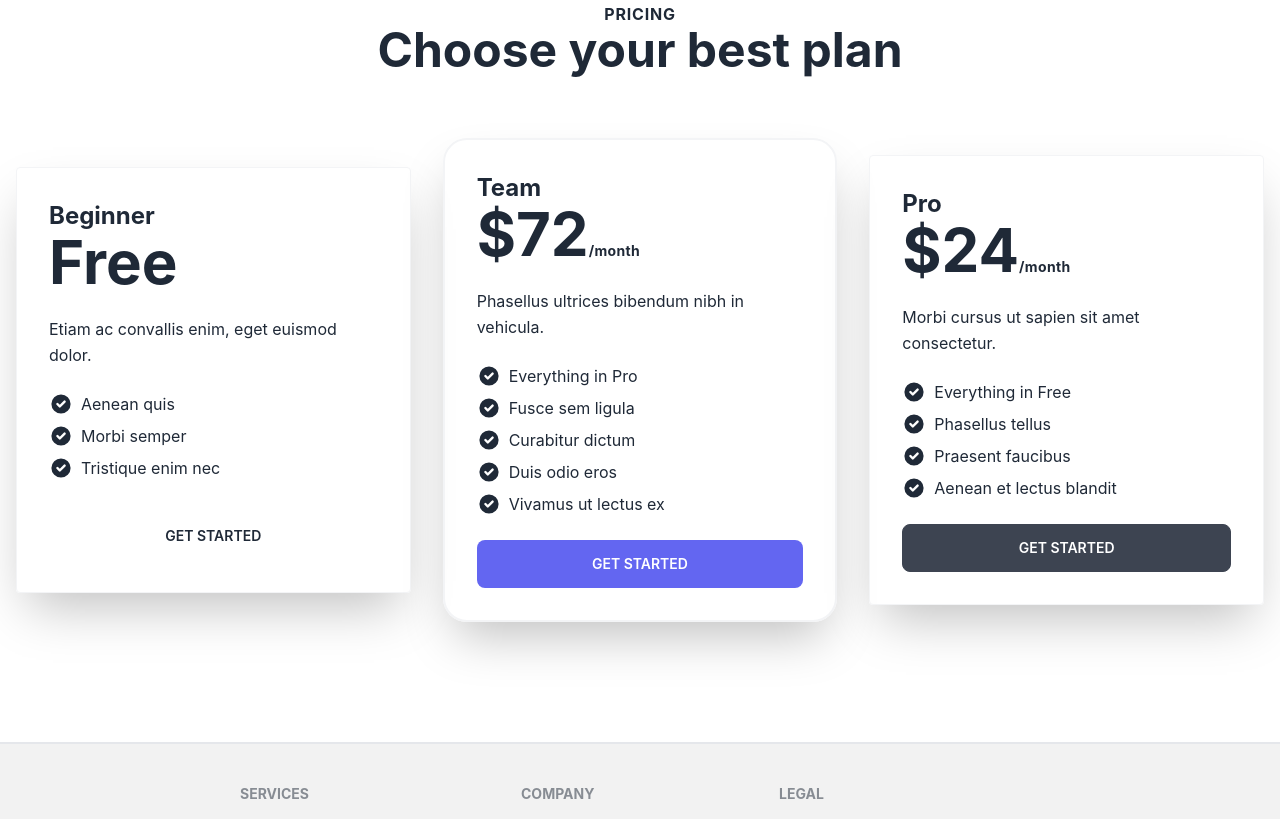
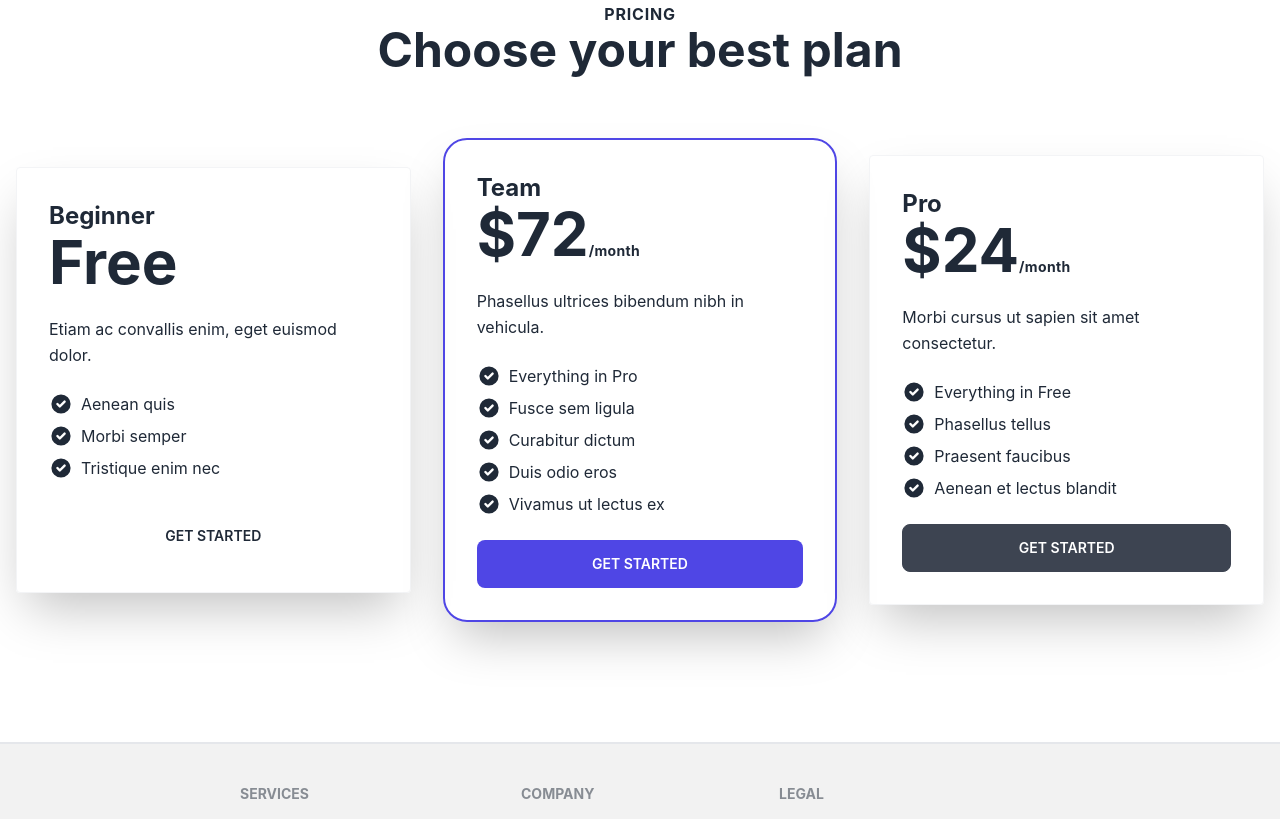
Before and after one commit to Agusmac/TailwindTest, a Next.js app: page / in a window 1280 px wide. Shown: the part 740-1559 px from the top of the page. Built offline with nearby package versions, Linux system fonts and the light colour scheme.

Commit message:
Update PricingMamba.js

```diff
--- a/components/PricingMamba.js
+++ b/components/PricingMamba.js
@@ -45,8 +45,8 @@ const PricingMamba = () => {
                     </div>
 
                     {/*  */}
-                    <div className="w-full mb-8 sm:px-4 md:w-1/2 lg:w-1/3 lg:mb-0">
-                        <div className="p-6 space-y-6 rounded-3xl sm:p-8 border-gray-100 m-auto border-2 shadow-lg  md:shadow-2xl">
+                    <div className="w-11/12 m-auto  mb-8 sm:px-4 md:w-1/2 lg:w-1/3 lg:mb-0  ">
+                        <div className="p-6 space-y-6 rounded-3xl sm:p-8 border-indigo-600 m-auto border-2 shadow-lg  md:shadow-2xl">
                             <div className="space-y-2">
                                 <h4 className="text-2xl font-bold">Team</h4>
                                 <span className="text-6xl font-bold">$72
@@ -86,7 +86,7 @@ const PricingMamba = () => {
                                     <span>Vivamus ut lectus ex</span>
                                 </li>
                             </ul>
-                            <button type="button" className="btn w-full  bg-indigo-500 border-none">Get Started</button>
+                            <button type="button" className="btn w-full bg-indigo-600 border-none">Get Started</button>
                         </div>
                     </div>
                     {/*  */}
```
